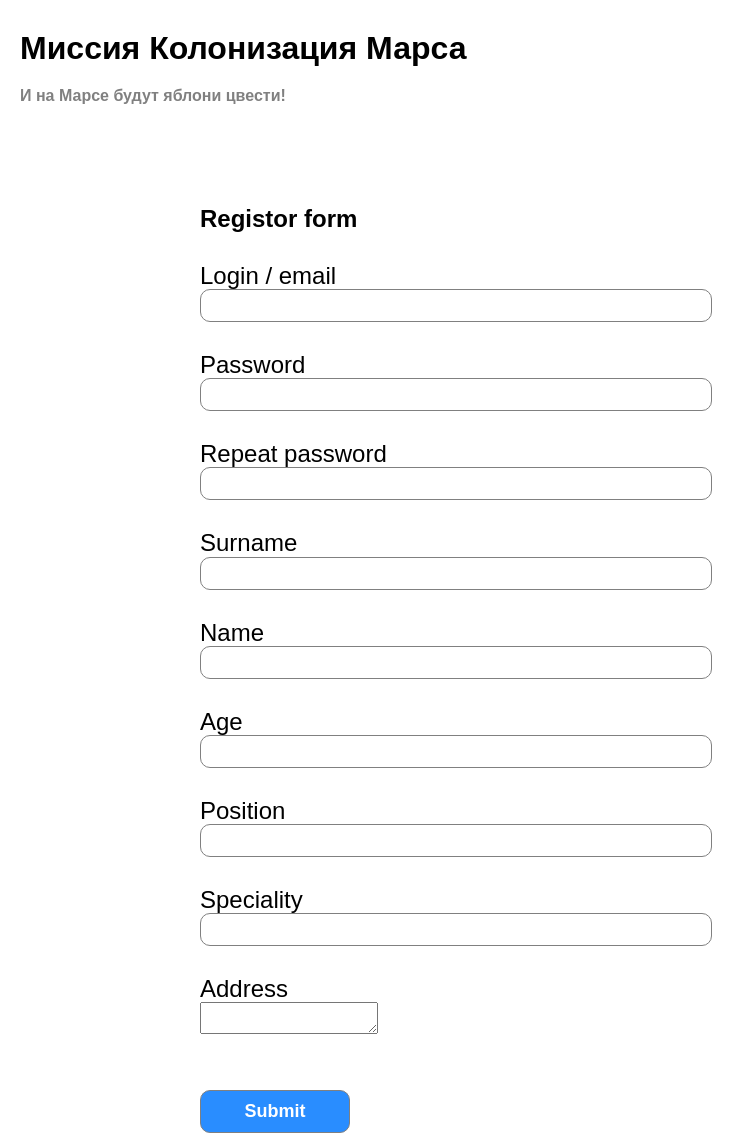
After one commit to on3ginnn/mars-network, a Flask app: page /register in a window 1280 px wide. The commit adds this page. Shown: the whole page, without its empty margins (0-754 px from the left). Run offline with Flask 3, Linux system fonts and the light colour scheme.

Commit message:
register form

```diff
--- /dev/null
+++ b/forms/user.py
@@ -0,0 +1,16 @@
+from flask_wtf import FlaskForm
+from wtforms import PasswordField, StringField, TextAreaField, SubmitField, EmailField
+from wtforms.validators import DataRequired
+
+
+class RegisterForm(FlaskForm):
+    email = EmailField('Login / email', validators=[DataRequired()])
+    password = PasswordField('Password', validators=[DataRequired()])
+    password_again = PasswordField('Repeat password', validators=[DataRequired()])
+    surname = StringField('Surname', validators=[DataRequired()])
+    name = StringField('Name', validators=[DataRequired()])
+    age = StringField('Age', validators=[DataRequired()])
+    position = StringField('Position', validators=[DataRequired()])
+    speciality = StringField('Speciality', validators=[DataRequired()])
+    address = TextAreaField("Address")
+    submit = SubmitField('Submit')
--- a/main.py
+++ b/main.py
@@ -1,8 +1,9 @@
-from flask import Flask, render_template
+from flask import Flask, render_template, redirect
 from data import db_session
 from data.users import User
 from data.jobs import Jobs
 import datetime
+from forms.user import RegisterForm
 
 
 app = Flask(__name__)
@@ -11,16 +12,32 @@ app.config['SECRET_KEY'] = 'yandexlyceum_secret_key'
 
 def main():
     db_session.global_init('db/mars_explorer.db')
-
     app.run(port=8080, host='127.0.0.1')
 
 
-@app.route("/")
-def index():
-    db_sess = db_session.create_session()
-    jobs = db_sess.query(Jobs).all()
-
-    return render_template("index.html", jobs=jobs)
+@app.route('/register', methods=['GET', 'POST'])
+def reqister():
+    form = RegisterForm()
+    if form.validate_on_submit():
+        if form.password.data != form.password_again.data:
+            return render_template('register.html', title='Регистрация',
+                                   form=form,
+                                   message="Пароли не совпадают")
+        db_sess = db_session.create_session()
+        if db_sess.query(User).filter(User.email == form.email.data).first():
+            return render_template('register.html', title='Регистрация',
+                                   form=form,
+                                   message="Такой пользователь уже есть")
+        user = User(
+            name=form.name.data,
+            email=form.email.data,
+            about=form.about.data
+        )
+        user.set_password(form.password.data)
+        db_sess.add(user)
+        db_sess.commit()
+        return redirect('/login')
+    return render_template('register.html', title='Регистрация', form=form)
 
 
 if __name__ == '__main__':
--- a/static/css/style.css
+++ b/static/css/style.css
@@ -19,31 +19,34 @@ h1{
     margin-top: 30px;
 }
 h2{
-    text-align: center;
+    margin-top: 100px;
+    margin-left: 200px;
 }
-h3{
-    margin-bottom: 10px;
+form{
+    margin-left: 200px;
 }
-.item{
-    margin: 20px;
+.alert-danger{
+    color: rgb(255, 84, 84);
 }
-table{
-    border-collapse: collapse;
+input{
+    border: 1px gray solid;
+    border-radius: 10px;
+    font-size: 18px;
+    padding: 5px;
+    min-height: 20px;
+    width: 500px;
 }
-tr{
-    padding: 10px 20px;
-    min-height: 50px;
+
+.field{
+    font-size: 24px;
+    line-height: calc(24 / 22 * 100%);
+    margin-top: 30px;
 }
-th{
-    padding: 10px 20px;
-
-    min-height: 50px;
-    background: rgb(163, 163, 163);
+.btn{
+    margin-top: 50px;
+    padding: 10px 0;
+    width: 150px;
+    color: white;
+    font-weight: 600;
+    background: rgb(41, 141, 255);
 }
-td{
-    padding: 10px 20px;
-    background: rgb(152, 197, 255);
-}
-.red{
-    background: rgb(255, 179, 179);
-}
--- a/templates/base.html
+++ b/templates/base.html
@@ -16,6 +16,5 @@
 
     {% block content %}{% endblock %}
 
-    <script src="https://cdn.jsdelivr.net/npm/bootstrap@5.3.0-alpha1/dist/js/bootstrap.bundle.min.js"></script>
 </body>
 </html>
--- /dev/null
+++ b/templates/register.html
@@ -0,0 +1,108 @@
+<!doctype html>
+<html lang="ru">
+    <head>
+        <meta charset="utf-8">
+        <meta name="viewport" content="width=device-width, initial-scale=1, shrink-to-fit=no">
+        <link rel="preconnect" href="https://fonts.googleapis.com">
+        <link rel="preconnect" href="https://fonts.gstatic.com" crossorigin>
+        <link href="https://fonts.googleapis.com/css2? display=swap" rel="stylesheet">
+        <link rel="stylesheet" type="text/css" href="../static/css/style.css">
+        <title>
+            register
+        </title>
+    </head>
+    <body>
+        {% extends "base.html" %}
+
+        {% block content %}
+        <h2>Registor form</h2>
+        <form action="" method="post">
+            {{ form.hidden_tag() }}
+            <p class="field">
+                {{ form.email.label }}<br>
+                {{ form.email(class="form-control", type="email") }}<br>
+                {% for error in form.email.errors %}
+                    <p class="alert alert-danger" role="alert">
+                        {{ error }}
+                    </p>
+                {% endfor %}
+            </p>
+            <p class="field">
+                {{ form.password.label }}<br>
+                {{ form.password(class="form-control", type="password") }}<br>
+                {% for error in form.password.errors %}
+                    <p class="alert alert-danger" role="alert">
+                        {{ error }}
+                    </p>
+                {% endfor %}
+            </p>
+            <p class="field">
+                {{ form.password_again.label }}<br>
+                {{ form.password_again(class="form-control", type="password") }}<br>
+                {% for error in form.password_again.errors %}
+                    <p class="alert alert-danger" role="alert">
+                        {{ error }}
+                    </p>
+                {% endfor %}
+            </p>
+            <p class="field">
+                {{ form.surname.label }}<br>
+                {{ form.surname(class="form-control") }}<br>
+                {% for error in form.surname.errors %}
+                    <p class="alert alert-danger" role="alert">
+                        {{ error }}
+                    </p>
+                {% endfor %}
+            </p>
+            <p class="field">
+                {{ form.name.label }}<br>
+                {{ form.name(class="form-control") }}<br>
+                {% for error in form.name.errors %}
+                    <p class="alert alert-danger" role="alert">
+                        {{ error }}
+                    </p>
+                {% endfor %}
+            </p>
+            <p class="field">
+                {{ form.age.label }}<br>
+                {{ form.age(class="form-control") }}<br>
+                {% for error in form.age.errors %}
+                    <p class="alert alert-danger" role="alert">
+                        {{ error }}
+                    </p>
+                {% endfor %}
+            </p>
+            <p class="field">
+                {{ form.position.label }}<br>
+                {{ form.position(class="form-control") }}<br>
+                {% for error in form.position.errors %}
+                    <p class="alert alert-danger" role="alert">
+                        {{ error }}
+                    </p>
+                {% endfor %}
+            </p>
+            <p class="field">
+                {{ form.speciality.label }}<br>
+                {{ form.speciality(class="form-control") }}<br>
+                {% for error in form.speciality.errors %}
+                    <p class="alert alert-danger" role="alert">
+                        {{ error }}
+                    </p>
+                {% endfor %}
+            </p>
+
+            <p class="field">
+                {{ form.address.label }}<br>
+                {{ form.address(class="form-control") }}<br>
+                {% for error in form.address.errors %}
+                    <p class="alert alert-danger" role="alert">
+                        {{ error }}
+                    </p>
+                {% endfor %}
+            </p>
+            <p>{{ form.submit(type="submit", class="btn btn-primary") }}</p>
+            {{message}}
+        </form>
+        {% endblock %}
+    </body>
+</html>
```
Also changed, not shown: data/users.py (+7 -0 lines), db/mars_explorer.db.
